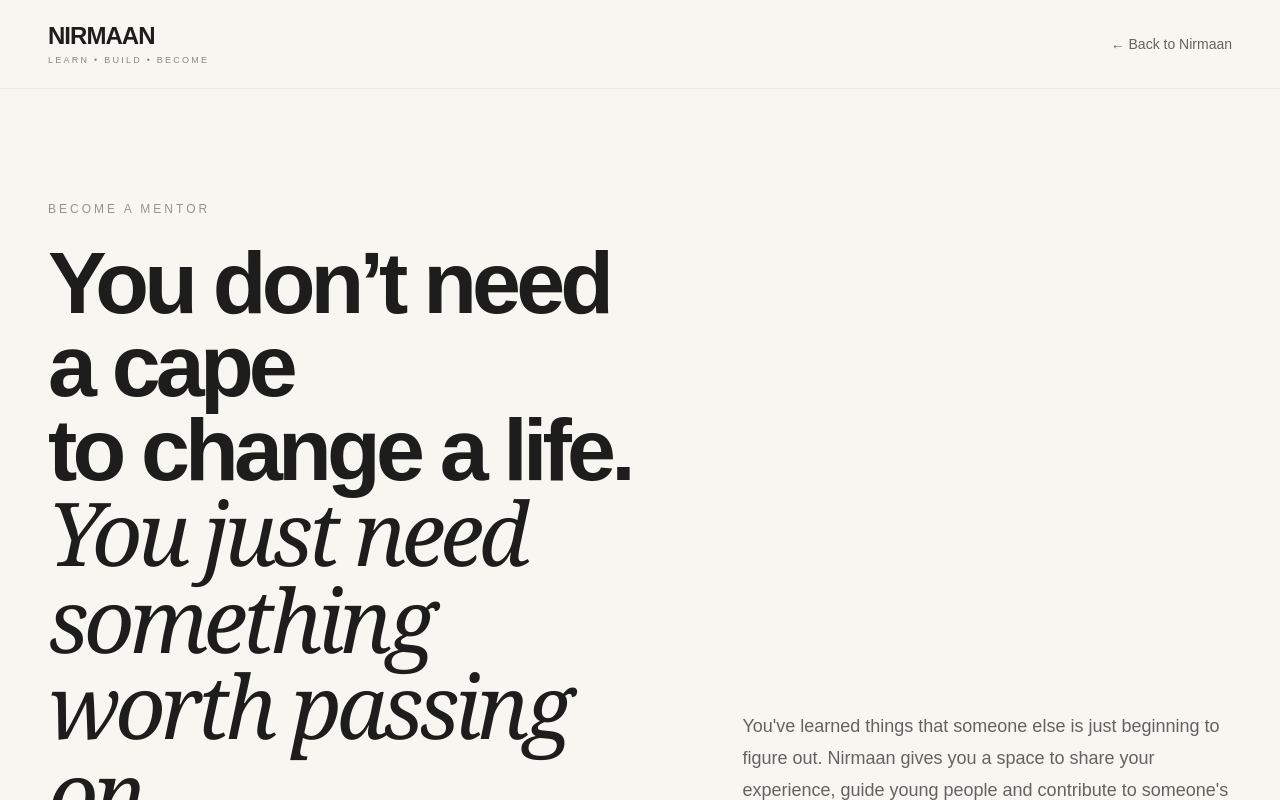
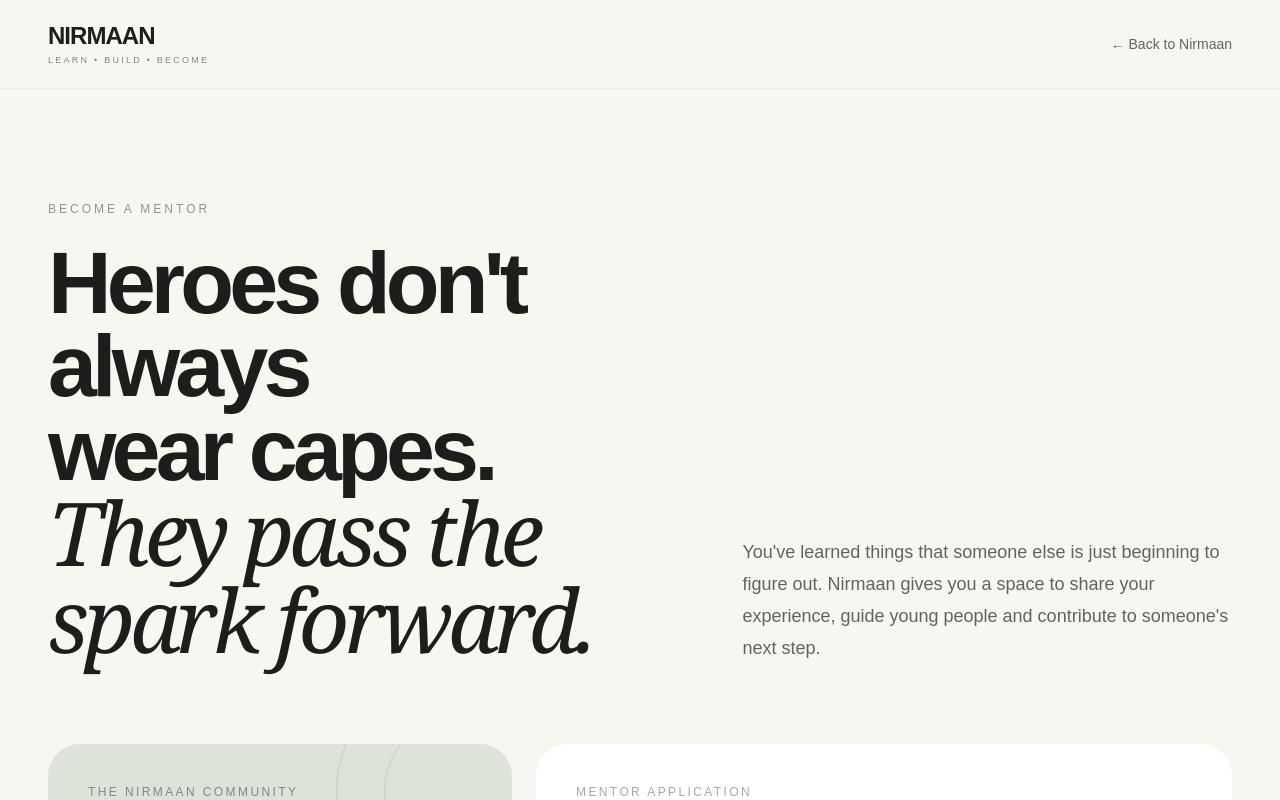
Before and after one commit to BeAnirva/NIRMAAN, a Next.js app: page /become-a-mentor in a window 1280 px wide. Shown: the top 800 px of the page. Built offline with nearby package versions, Linux system fonts and the light colour scheme.

Commit message:
Update page.tsx

```diff
--- a/src/app/become-a-mentor/page.tsx
+++ b/src/app/become-a-mentor/page.tsx
@@ -46,17 +46,17 @@ export default function BecomeAMentor() {
 
               <h1 className="max-w-4xl text-5xl font-semibold leading-[0.95] tracking-[-0.055em] sm:text-6xl md:text-7xl lg:text-[5.5rem]">
 
-                You don’t need a cape
-                <br />
+  Heroes don't always
+  <br />
 
-                to change a life.
-                <br />
+  wear capes.
+  <br />
 
-                <span className="font-serif italic font-normal">
-                  You just need something worth passing on.
-                </span>
+  <span className="font-serif italic font-normal">
+    They pass the spark forward.
+  </span>
 
-              </h1>
+</h1>
 
             </div>
 
```
